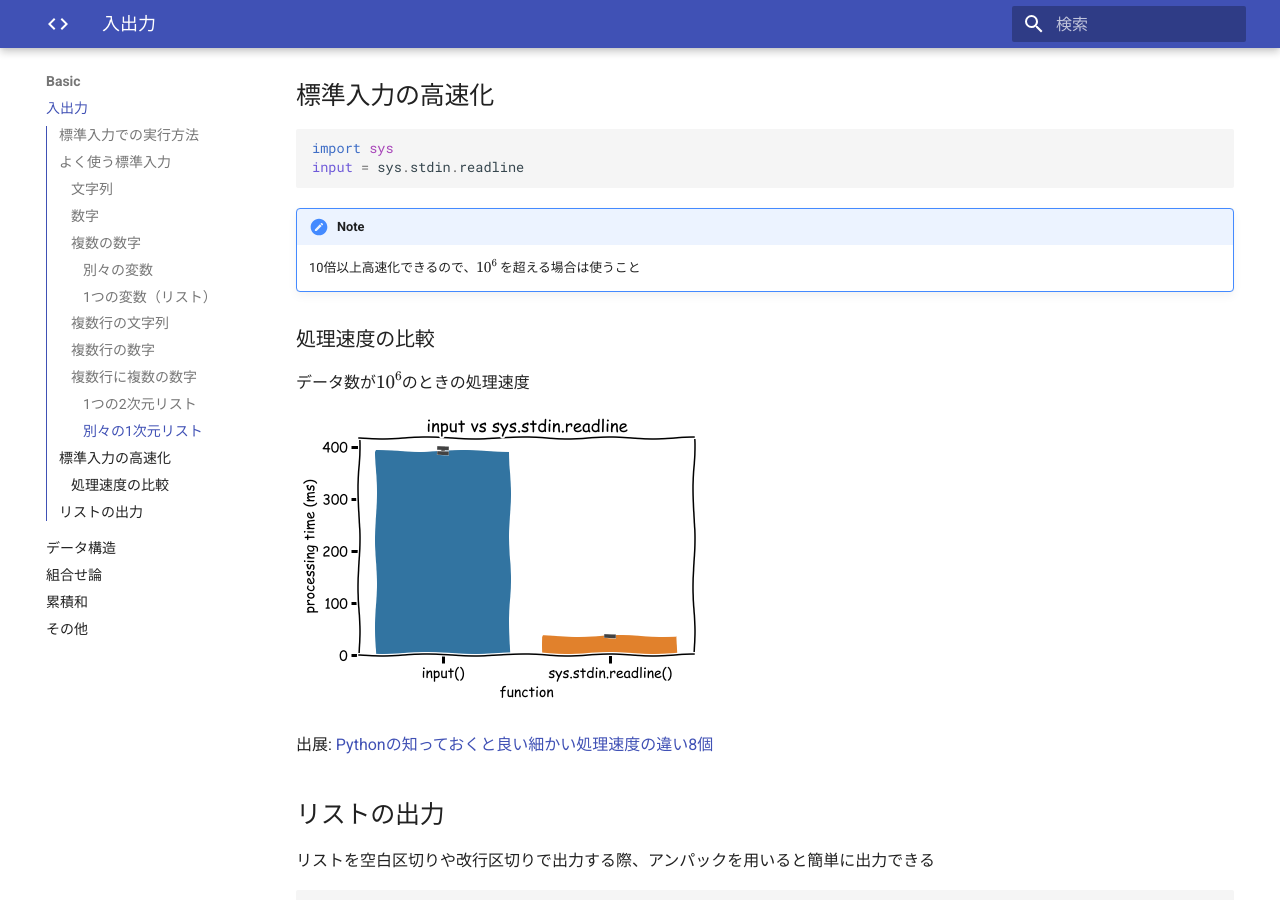
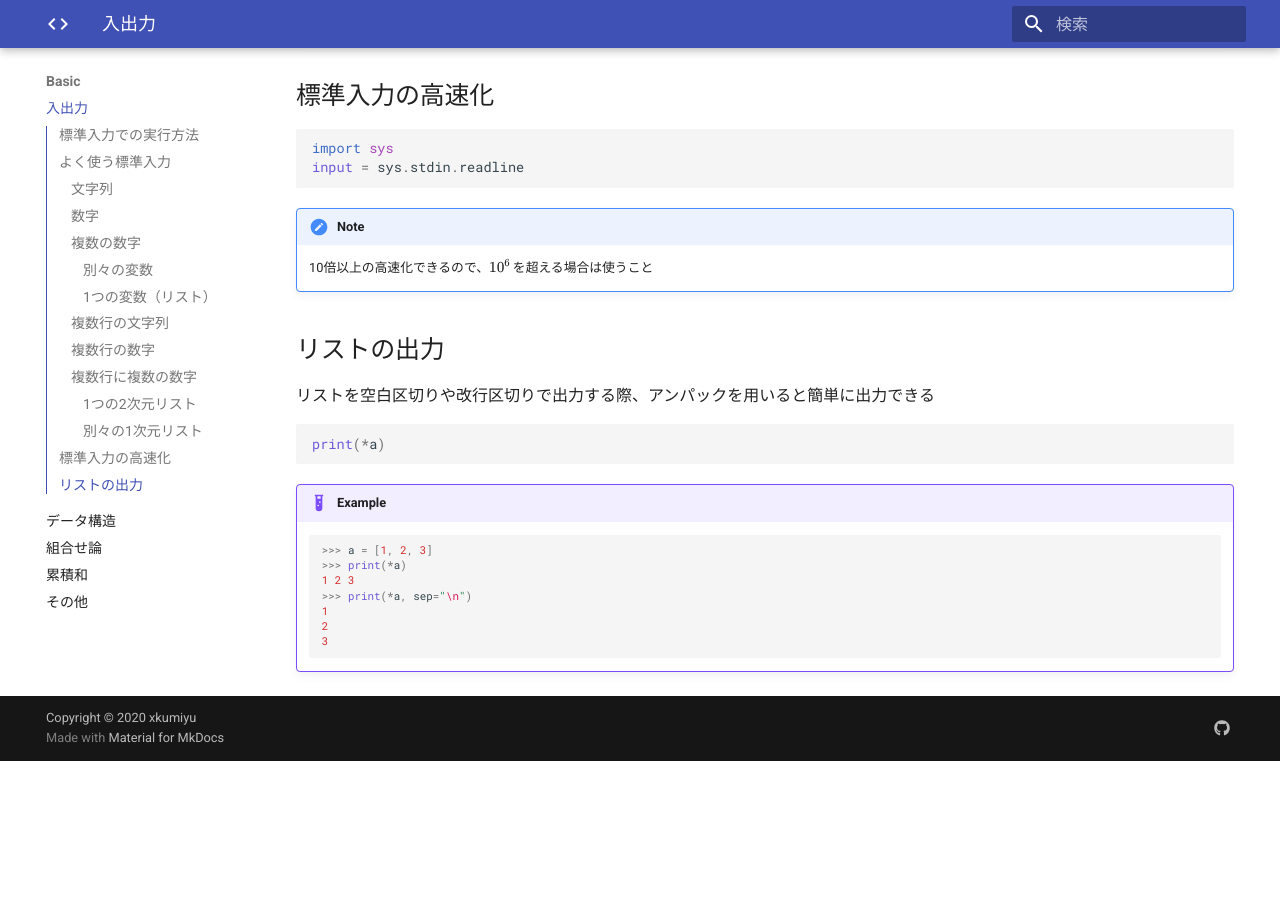
Before and after one commit to xkumiyu/coding-challenge-note, an MkDocs documentation site: the page built from docs/basic/stdin.md, in a window 1280 px wide and 900 px high, scrolled down 2434 px. Built offline with MkDocs 1.6.1 and Material for MkDocs 9.7.7, drawn with Linux system fonts in a browser that asks for light colours; formulas are drawn with MathJax 3; after the commit the page ends 3195 px from its top, so only the background shows below that.

Commit message:
fix textlint

````diff
--- a/docs/basic/stdin.md
+++ b/docs/basic/stdin.md
@@ -136,15 +136,7 @@ input = sys.stdin.readline
 ```
 
 !!! Note
-    10倍以上高速化できるので、$10^6$ を超える場合は使うこと
-
-### 処理速度の比較
-
-データ数が$10^6$のときの処理速度
-
-![input_vs_sys_stdin_readline](../assets/images/input_vs_sys_stdin_readline.png)
-
-出展: [Pythonの知っておくと良い細かい処理速度の違い8個](https://www.kumilog.net/entry/python-speed-comp#input-%E3%81%A8-sysstdinreadline)
+    10倍以上の高速化できるので、$10^6$ を超える場合は使うこと
 
 ## リストの出力
 
````
Also changed, not shown: docs/basic/accumulation.md (+1 -1 lines), 1 other file.
